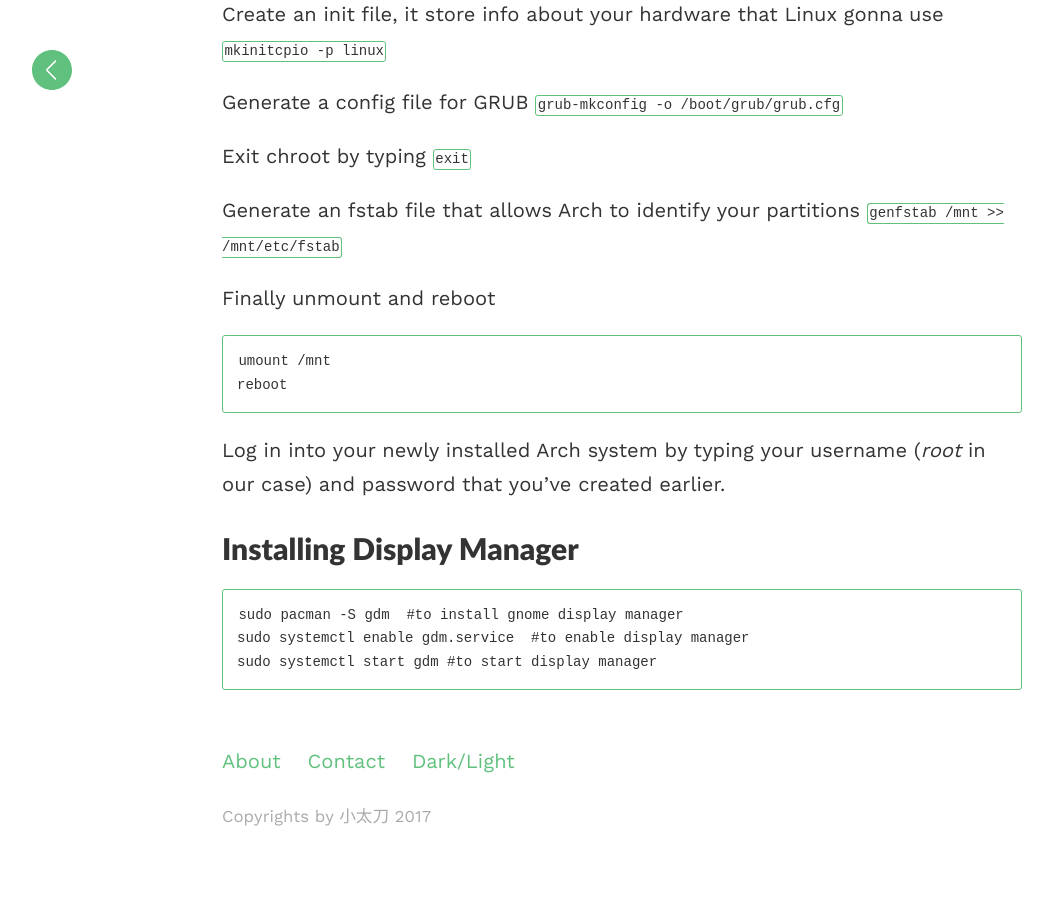
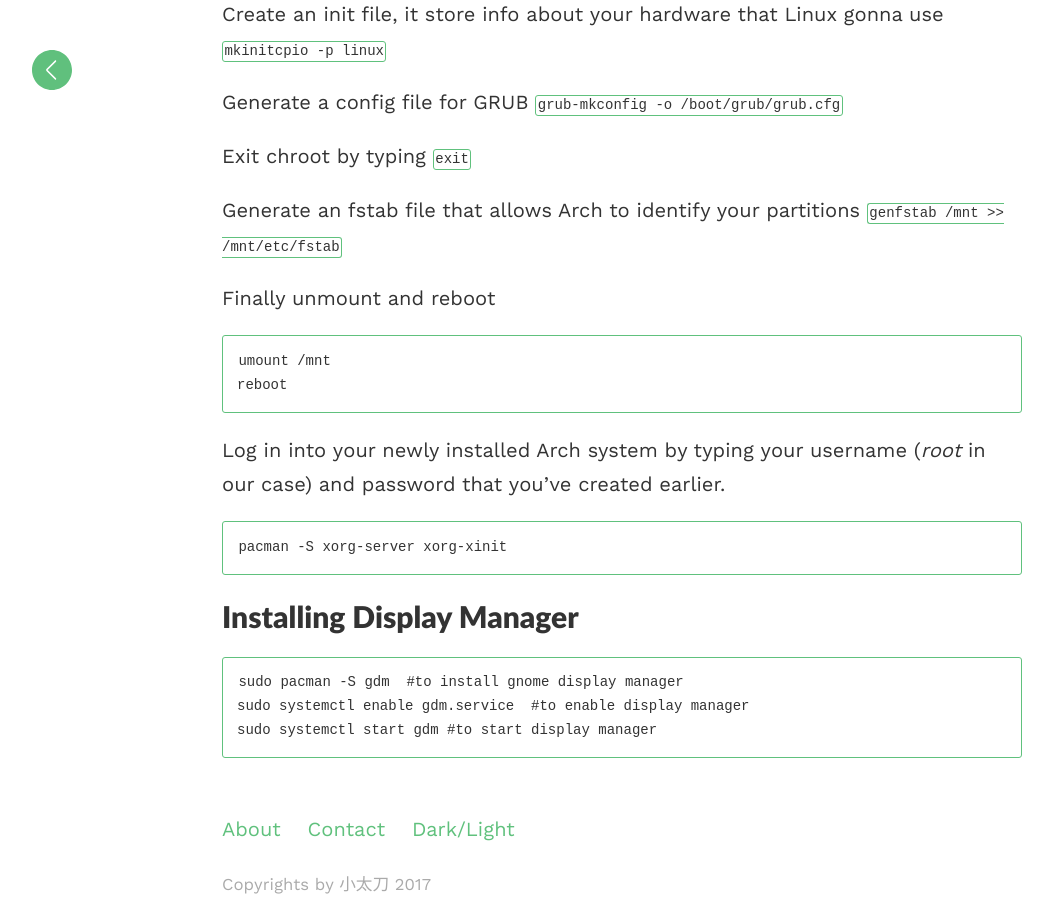
Before and after one commit to evgeniyantipin/evgeniyantipin.github.io, a Jekyll site: the page built from _posts/2018-01-02-how-to-install-arch-linux.md, in a window 1280 px wide and 900 px high, scrolled down 2023 px. Shown: the whole window, without its empty margins (18-1071 px from the left). Built offline with Jekyll 4.4.1, drawn with Linux system fonts in a browser that asks for light colours; before the commit the page ends 2855 px from its top, so only the background shows below that.

Commit message:
Update 2018-01-02-how-to-install-arch-linux.md

````diff
--- a/_posts/2018-01-02-how-to-install-arch-linux.md
+++ b/_posts/2018-01-02-how-to-install-arch-linux.md
@@ -60,6 +60,10 @@ reboot
 
 Log in into your newly installed Arch system by typing your username (*root* in our case) and password that you've created earlier.
 
+```bash
+pacman -S xorg-server xorg-xinit
+```
+
 ## Installing display manager
 ```bash
 sudo pacman -S gdm  #to install gnome display manager
````
